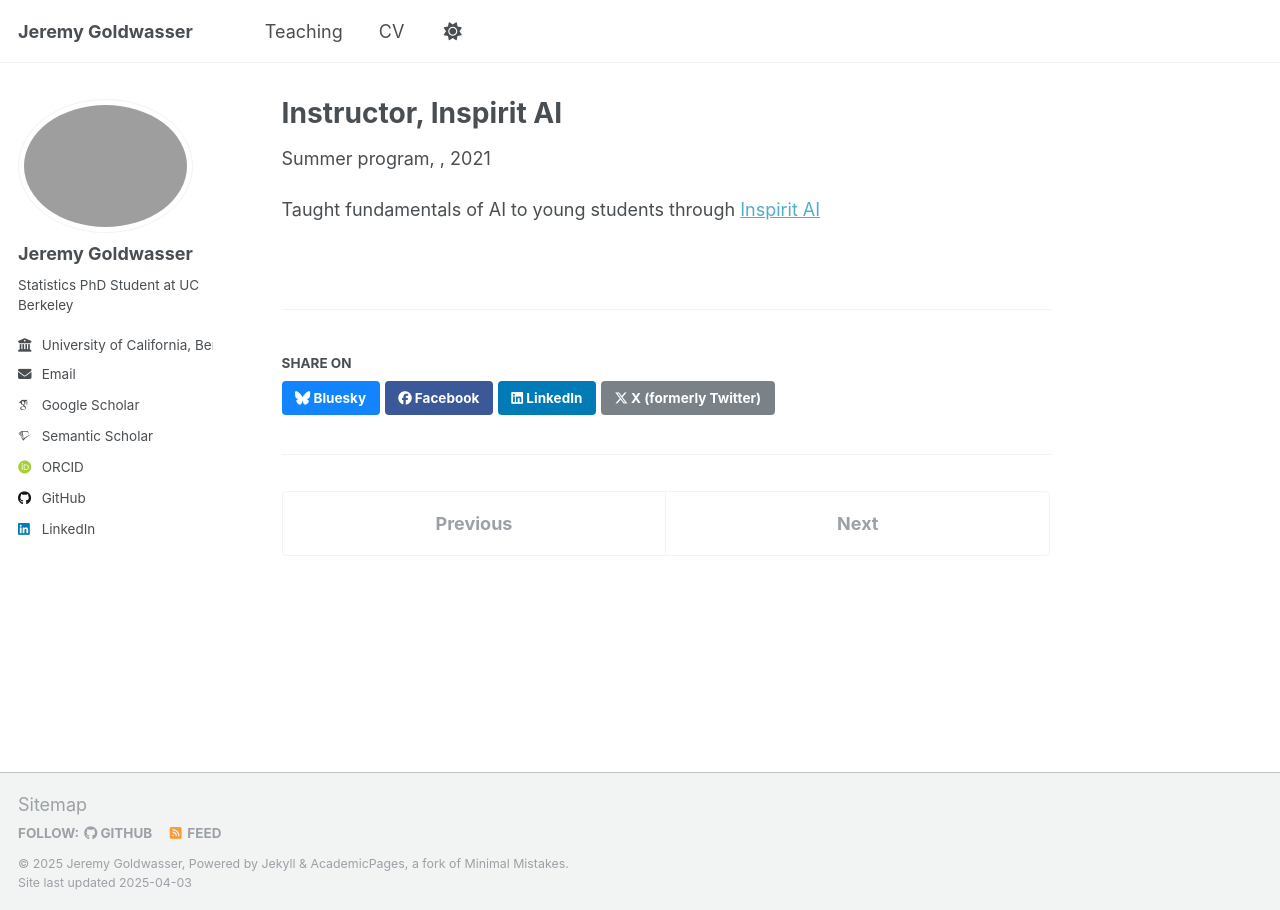
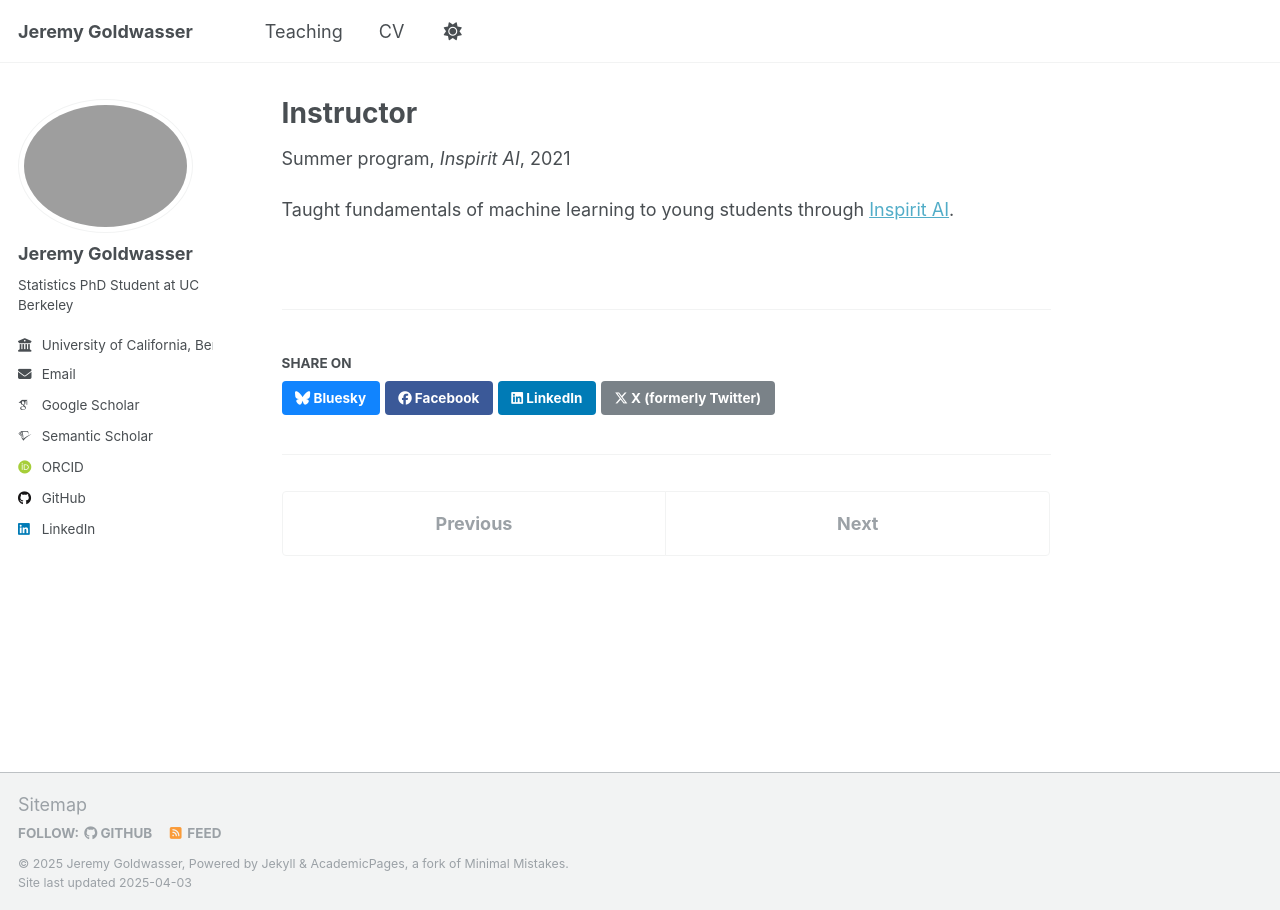
Before and after one commit to jeremy-goldwasser/jeremy-goldwasser.github.io, a Jekyll site: the page built from _teaching/inspirit.md, in a window 1280 px wide. Built offline with Jekyll 4.4.1, drawn with Linux system fonts in a browser that asks for light colours; some web fonts are replaced.

Commit message:
Update inspirit.md

```diff
--- a/_teaching/inspirit.md
+++ b/_teaching/inspirit.md
@@ -1,8 +1,9 @@
 ---
-title: "Instructor, Inspirit AI"
+title: "Instructor"
 collection: teaching
 type: "Summer program"
+venue: "Inspirit AI"
 date: 2021-06-01
 ---
 
-Taught fundamentals of AI to young students through [Inspirit AI](https://www.inspiritai.com/)
+Taught fundamentals of machine learning to young students through [Inspirit AI](https://www.inspiritai.com/).
```
